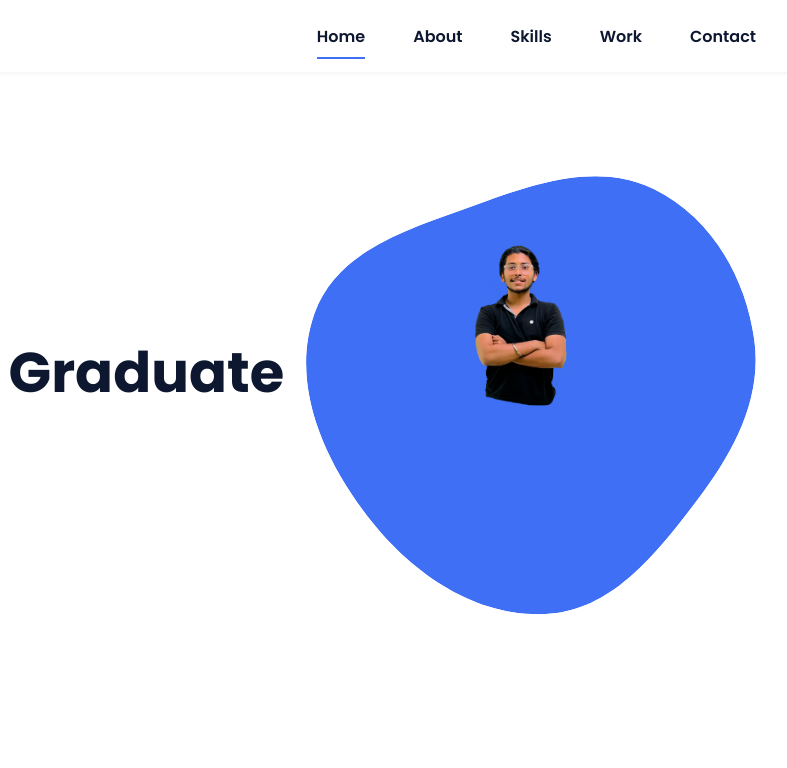
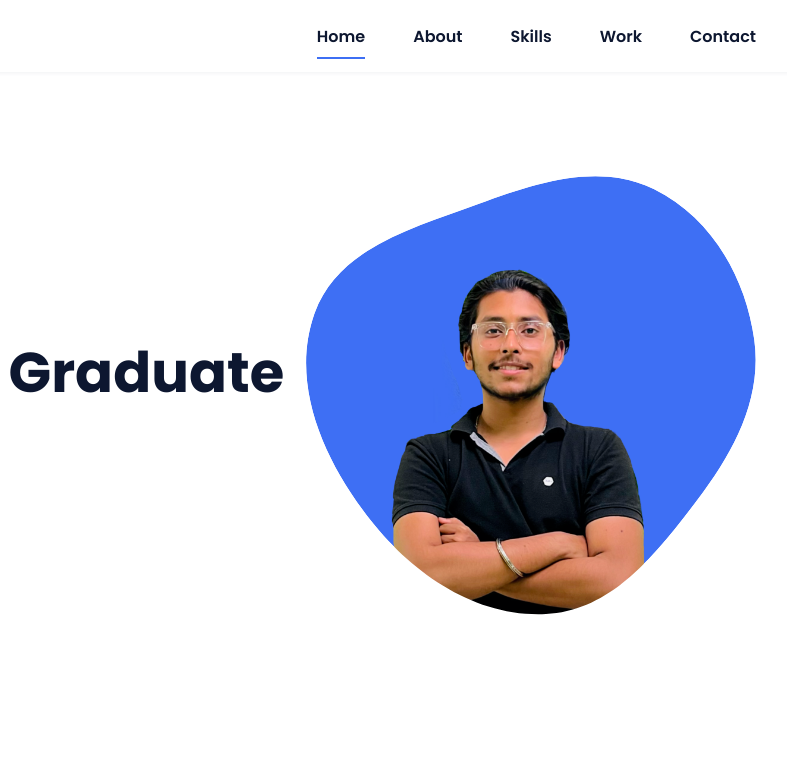
Before and after one commit to aj2412/Portfolio, a plain HTML site: page index.html in a window 1280 px wide. Shown: the top 768 px of the page, 396-1183 px from the left. Drawn offline with nearby package versions, Linux system fonts and the light colour scheme.

Commit message:
Update mimg

```diff
--- a/index.html
+++ b/index.html
@@ -57,7 +57,7 @@
                         </mask>
                         <g mask="url(#mask0)">
                             <path d="M9.19024 145.964C34.0253 76.5814 114.865 54.7299 184.111 29.4823C245.804 6.98884 311.86 -14.9503 370.735 14.143C431.207 44.026 467.948 107.508 477.191 174.311C485.897 237.229 454.931 294.377 416.506 344.954C373.74 401.245 326.068 462.801 255.442 466.189C179.416 469.835 111.552 422.137 65.1576 361.805C17.4835 299.81 -17.1617 219.583 9.19024 145.964Z"/>
-                            <image class="home__blob-img" x="50" y="60" href="mimg.jpeg" width="200" height="200"/>
+                            <image class="home__blob-img" x="50" y="60" href="mimg.jpeg"/>
                         </g>
                     </svg>
                 </div>
```
